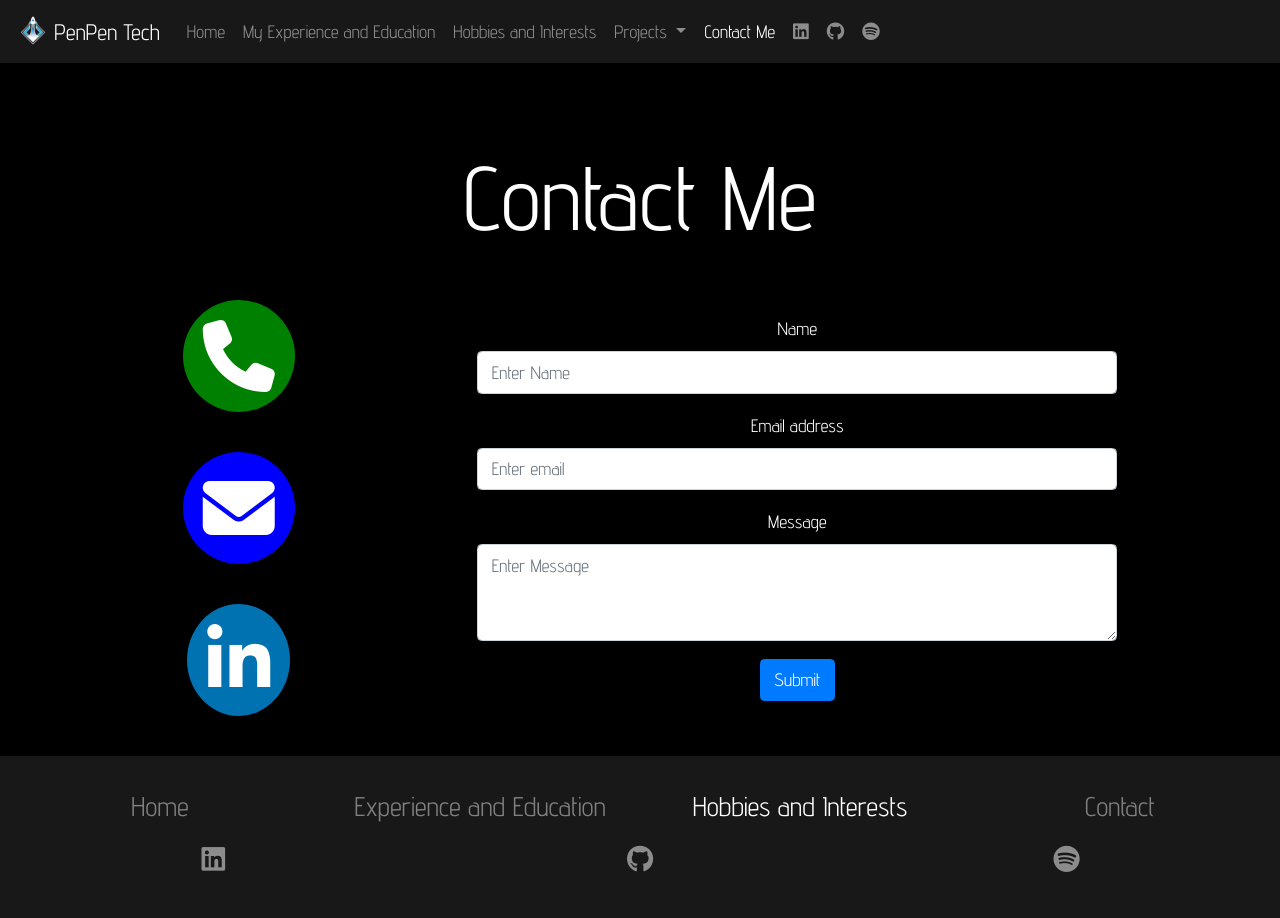
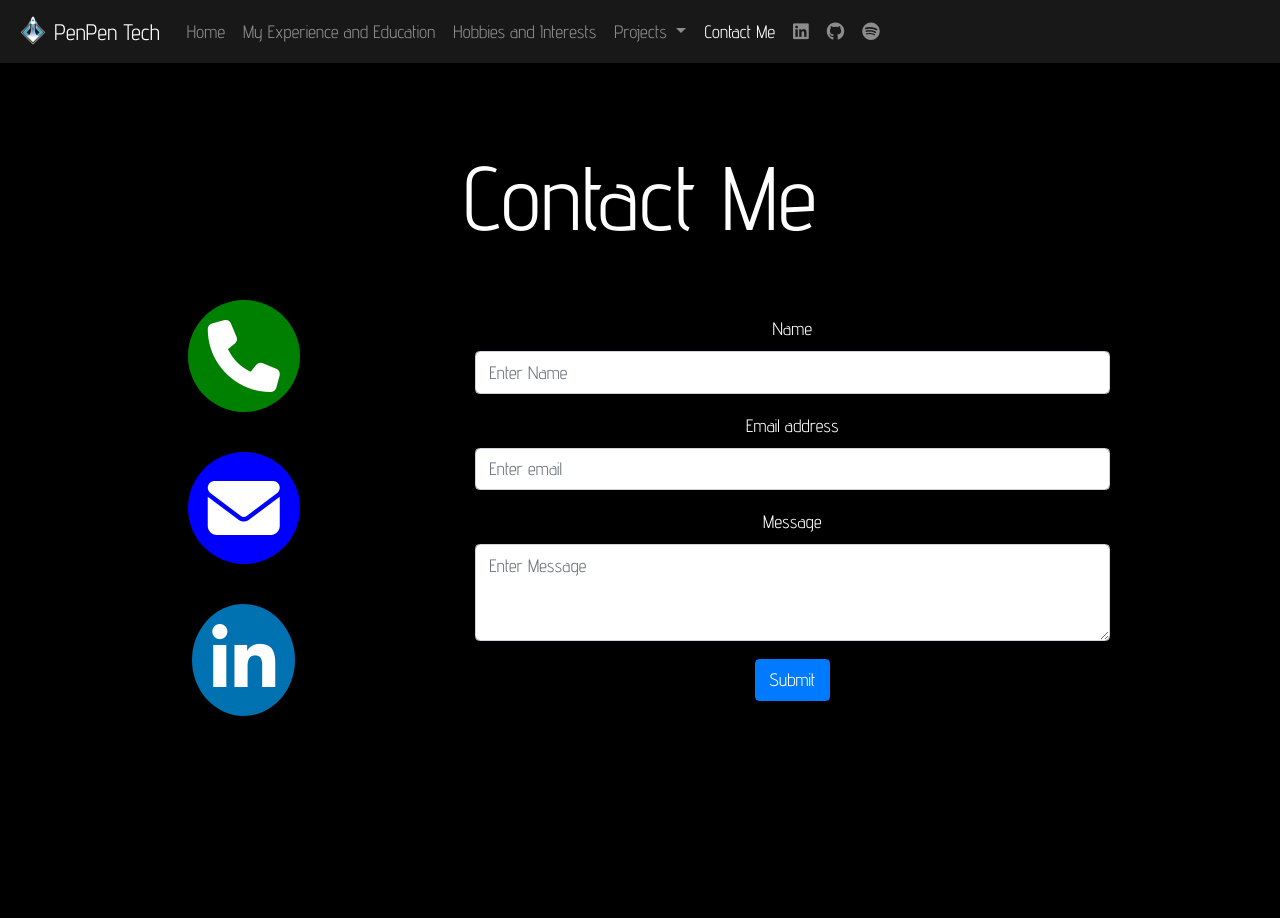
Before and after one commit to PenPen7531/penpen-tech-webpage, a Flask app: page /contact in a window 1280 px wide. After the commit the page ends 716 px from the top, so only its background shows below. Run offline with Flask 2, Linux system fonts and the light colour scheme; parts of the project's set-up code (start-up, migrations or seed data) failed here and were passed over; some libraries are stand-ins or nearby versions; some web fonts are replaced.

Commit message:
remove bot nav bar due to issue

```diff
--- a/static/css/contact.css
+++ b/static/css/contact.css
@@ -60,6 +60,7 @@
 
 .form{
     width: 50vw;
+    padding: 2.5px;
 
 
 }
--- a/static/css/main.css
+++ b/static/css/main.css
@@ -8,7 +8,7 @@
 
 html{
     font-size: 18px;
-    height: auto;
+
     background-color: black;
 }
 .bg-black{
@@ -93,3 +93,13 @@ body{
         object-fit: contain;
     }
 }
+
+html, body{
+    min-height: 100vh;
+
+
+}
+
+body{
+    position: relative;
+}
--- a/templates/contact.html
+++ b/templates/contact.html
@@ -80,9 +80,9 @@
 
             </div>
           </nav>
-          <div class="container-fluid" id="pad-0">
+          <div class="container-fluid">
             <h1 id="title" class="text-center">Contact Me</h1>
-            <div class="content" id="pad-20">
+            <div class="content">
               <div class="icon">
                 <a href="tel:6047838728" class="n-style-link" target="_blank">
                   <!-- <h2 class="text-center">Phone</h2> -->
@@ -127,38 +127,8 @@
 
             </div>
 
-            <div class="container-fluid bot-nav para">
-              <div class="row ">
-                <div class="col-sm text-center">
-                  <a href="/" class="white">Home</a>
-                </div>
-                <div class="col-sm text-center">
-                  <a href="/experience" class="white">Experience and Education</a>
 
-                </div>
-                <div class="col-sm text-center">
-                  <a href="/hobbies" class="white active-bot">Hobbies and Interests</a>
-
-                </div>
-                <div class="col-sm text-center">
-                  <a href="#" class="white">Contact</a>
-                </div>
-              </div>
-              <div class="row text-center nav-img nav-item">
-                <div class="col text-center">
-                  <a class="nav-link" href="https://www.linkedin.com/in/jeffrey-wang-904776236/" target="_blank"><i class="fa-brands fa-linkedin" id="linkedin"></i></a>
-                </div>
-                <div class="col text-center">
-                  <a class="nav-link" href="https://github.com/PenPen7531" target="_blank"><i class="fa-brands fa-github" id="github"></i></a>
-                </div>
-                <div class="col text-center">
-                  <a class="nav-link" href="https://open.spotify.com/user/tn7osj8so0qn99pcjy8701vgv" target="_blank"><i class="fa-brands fa-spotify" id="spotify"></i></i></a>
-
-                </div>
-              </div>
-            </div>
           </div>
-
 
 </body>
 </html>
```
